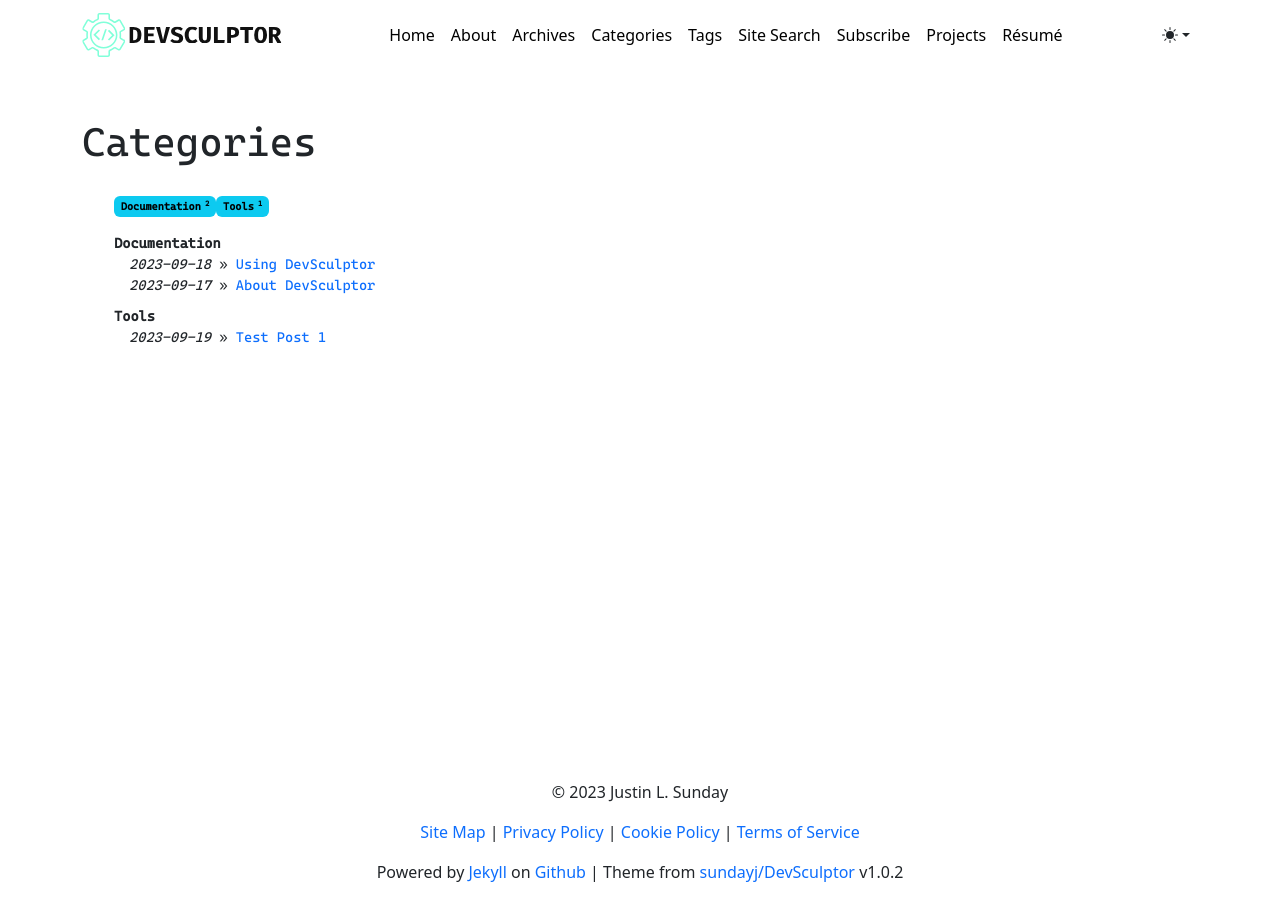
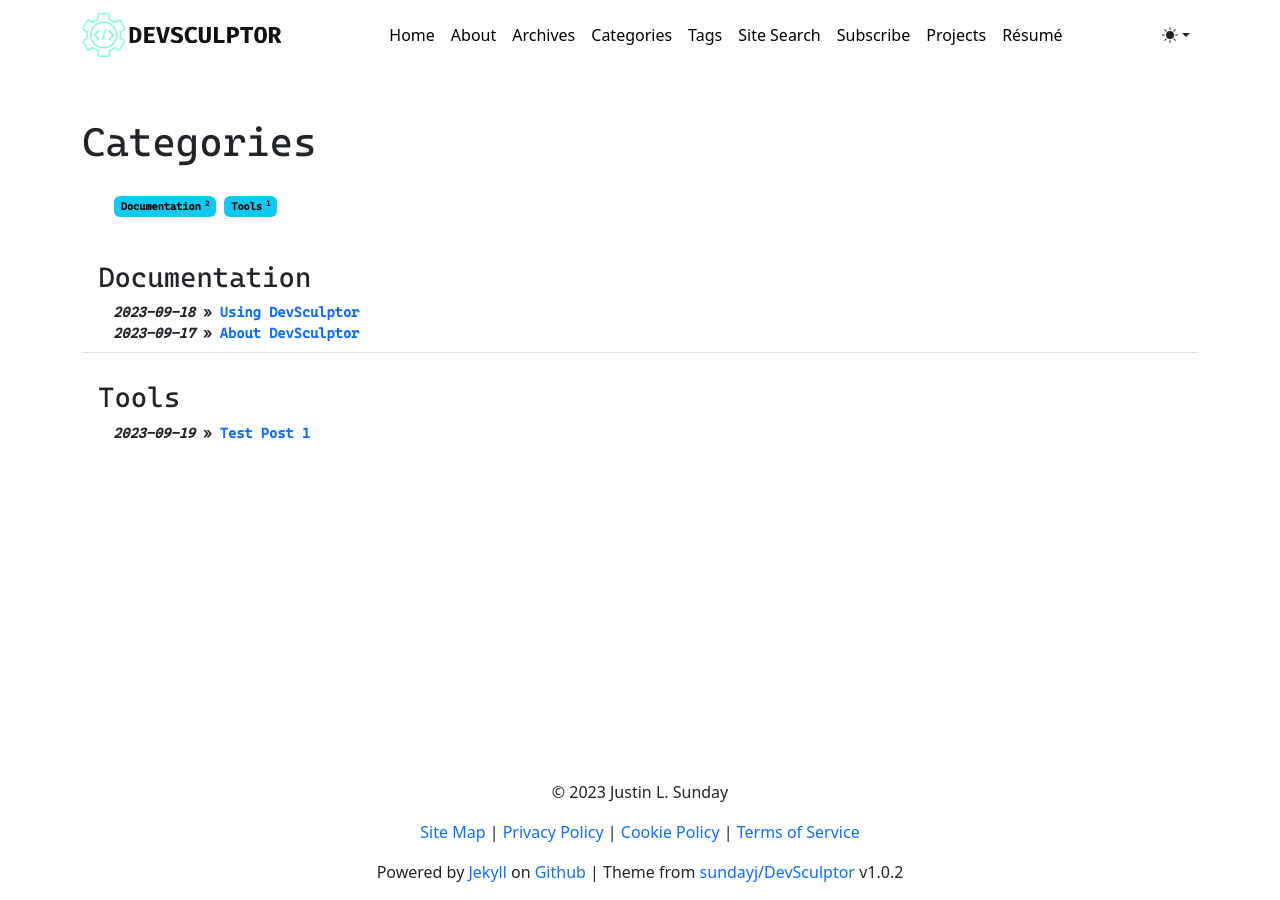
Before and after one commit to sundayj/DevSculptor, a Jekyll site: the page built from pages/categories.md, in a window 1280 px wide. Built offline with Jekyll 4.4.1, drawn with Linux system fonts in a browser that asks for light colours; nearby versions of some CDN libraries; some web fonts are replaced.

Commit message:
- Updated the tag clouds in the Categories and Tags pages for better readability. - The tag clouds are now alphabetically sorted. - Enlarged the headings of the items in the lists of the Categories and Tags pages. - Updated the DevSculptor project screenshots.

```diff
--- a/_data/projects.yml
+++ b/_data/projects.yml
@@ -15,10 +15,10 @@
       path: "/assets/images/projects/desvsculptor/home-page-example-light.png"
       caption: "Home page example with the DevSculptor theme in light mode."
     - title: "Home Page Example on Mobile - Dark Theme"
-      path: "/assets/images/projects/desvsculptor/20230926-localhost-iphone14promax-homepage-fotor-bg-remover-20231002163813.png"
+      path: "/assets/images/projects/desvsculptor/20230926-samsung-galaxy-s20-ultra-homepage-screenshot-rocks.png"
       caption: "Home page example on mobile."
     - title: "Home Page Example on Mobile - Light Theme"
-      path: "/assets/images/projects/desvsculptor/20231026-jlsunday.com-iphone14promax-fotor-bg-remover-2023102692716.png"
+      path: "/assets/images/projects/desvsculptor/20230926-samsung-galaxy-s20-ultra-homepage-screenshot-rocks-light-mode.png"
       caption: "Home page example on mobile."
 - name: Dummy Project
   display: true
--- a/_includes/categories.html
+++ b/_includes/categories.html
@@ -1,21 +1,25 @@
 <ul class="tags-box">
-{%- if site.posts != empty -%}
-{%- for cat in site.categories -%}
-<span class="badge bg-info">
-    <a href="#{{ cat[0] }}" title="{{ cat[0] }}" rel="{{ cat[1].size }}">{{ cat[0] | join: "/"}}<span class="size"> {{ cat[1].size }}</span></a>
+    {% if site.posts != empty %}
+    {% assign categories = site.categories | sort %}
+    {% for cat in categories %}
+        <span class="badge bg-info">
+    <a href="#{{ cat[0] }}" title="{{ cat[0] }}" rel="{{ cat[1].size }}">{{ cat[0] | join: "/" }}<span
+                class="size"> {{ cat[1].size }}</span></a>
 </span>
-{%- endfor -%}
+    {% endfor %}
 </ul>
 
-<ul class="tags-box">
-{%- for cat in site.categories -%}
-<li id="{{ cat[0] }}">{{ cat[0]}}</li>
-{%- for post in cat[1] -%}
-<time datetime="{{ post.date | date:"%Y-%m-%d" }}">{{ post.date | date:"%Y-%m-%d" }}</time> &raquo;
-<a href="{{ site.url }}{{ post.url }}" title="{{ post.title }}">{{ post.title }}</a><br />
-{%- endfor -%}
-{%- endfor -%}
-{%- else -%}
-<span>No posts</span>
-{%- endif -%}
+<ul class="tags-box list-group list-group-flush">
+    {% for cat in categories %}
+        <li id="{{ tag[0] }}" style="margin-top: 20px" class="list-group-item">
+            <h3>{{ cat[0] }}</h3>
+            {% for post in cat[1] %}
+                <time datetime="{{ post.date | date: "%Y-%m-%d" }}">{{ post.date | date: "%Y-%m-%d" }}</time> &raquo;
+                <a href="{{ site.baseurl }}{{ post.url }}" title="{{ post.title }}">{{ post.title }}</a><br/>
+            {% endfor %}
+        </li>
+    {% endfor %}
+    {% else %}
+        <span>No posts</span>
+    {% endif %}
 </ul>
```
Also changed, not shown: _includes/tags.html (+20 -16 lines), _posts/2023-09-17-about-devsculptor.md (+2 -2 lines), README.md, assets/images/projects/desvsculptor/20230926-localhost-iphone14promax-homepage-fotor-bg-remover-20231002163813.png (deleted), assets/images/projects/desvsculptor/20230926-localhost-iphone14promax-homepage.PNG (deleted), assets/images/projects/desvsculptor/20230926-samsung-galaxy-s20-ultra-homepage-screenshot-rocks-light-mode.png (added), assets/images/projects/desvsculptor/20230926-samsung-galaxy-s20-ultra-homepage-screenshot-rocks.png (added), assets/images/projects/desvsculptor/20231026-jlsunday.com-iphone14promax-fotor-bg-remover-2023102692716.png (deleted), assets/images/projects/desvsculptor/20231026-jlsunday.com-iphone14promax.PNG (deleted), assets/images/projects/desvsculptor/home-page-example-light.png, assets/images/projects/desvsculptor/home-page-example.png.
